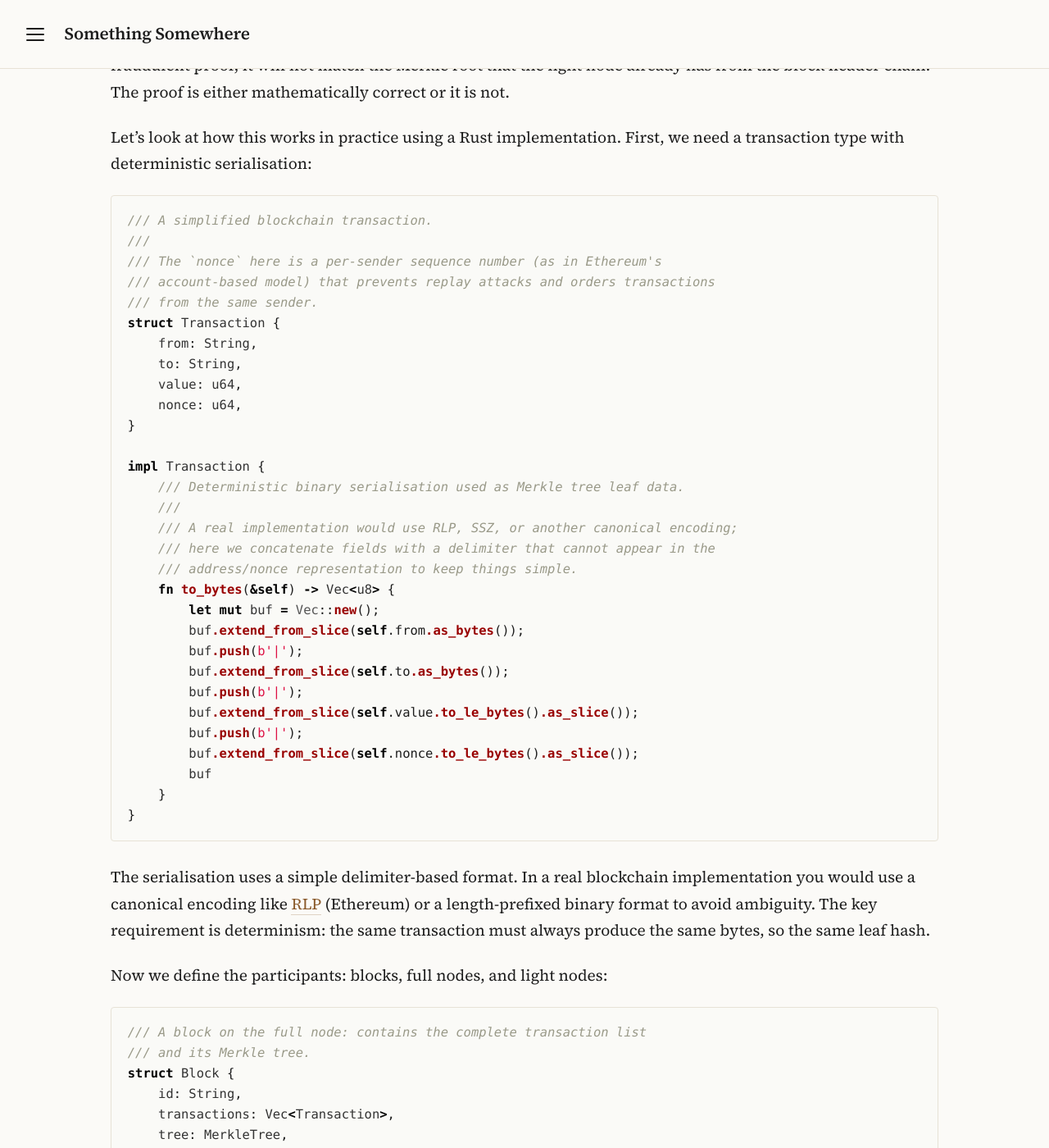
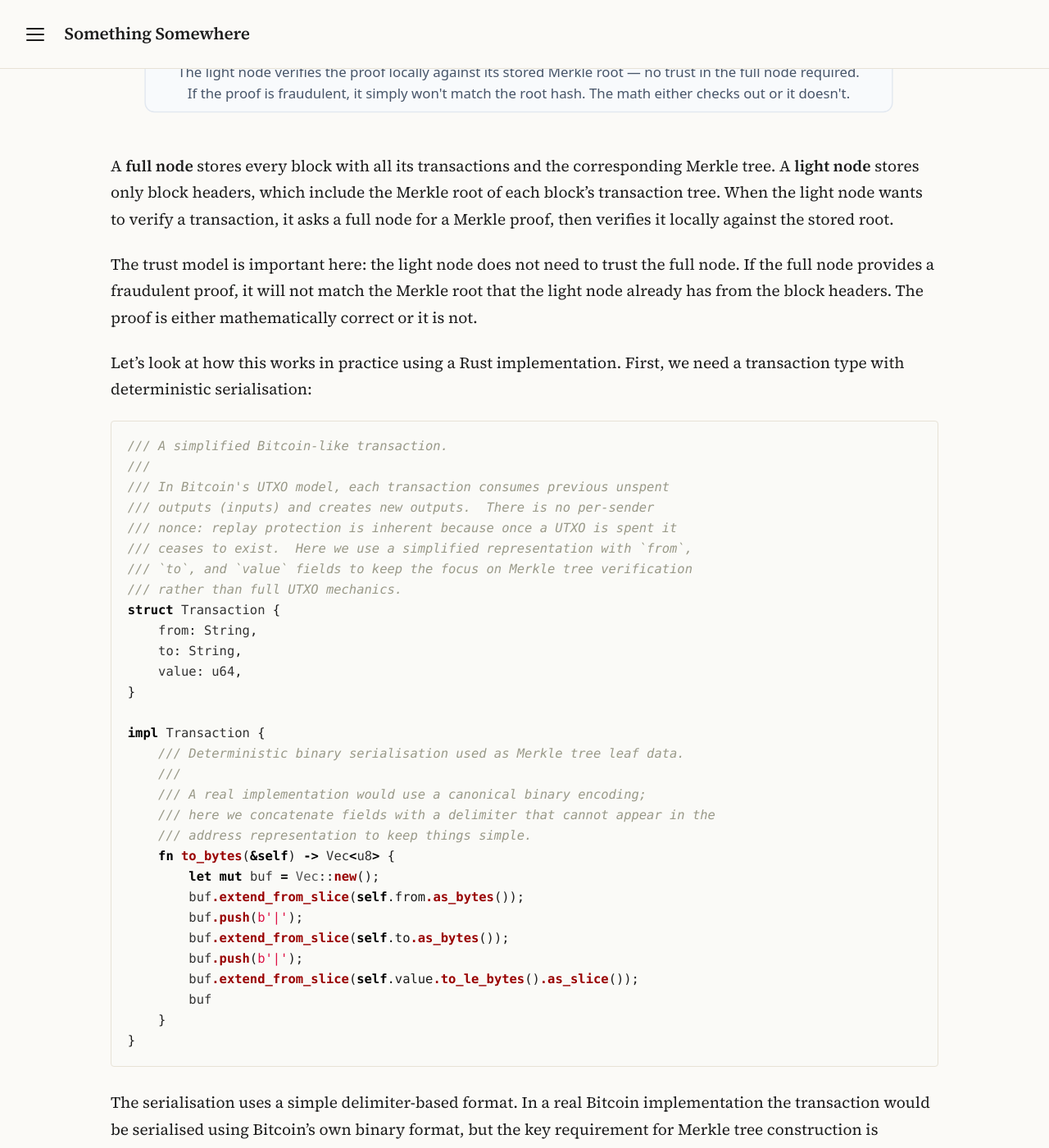
Before and after one commit to amoilanen/blog, a Jekyll site: the page built from _posts/2026-04-17-merkle-trees-and-blockchain-verification.md, in a window 1280 px wide and 1400 px high, scrolled down 29920 px. Shown: the whole window at 82% size. Built offline with Jekyll 4.4.1, drawn with Linux system fonts in a browser that asks for light colours; comment, search, counter and statistics services are not loaded; some of the changed text lies outside the part shown.

Commit message:
Improve the Bitcoin example

````diff
--- a/_layouts/default.html
+++ b/_layouts/default.html
@@ -4,6 +4,42 @@
   <meta charset="utf-8">
   <meta name="viewport" content="width=device-width, initial-scale=1">
   <title>{% if page.title %}{{ page.title }} — {{ site.title }}{% else %}{{ site.title }}{% endif %}</title>
+
+  {% assign meta_title = page.title | default: site.title %}
+  {% if page.description %}
+    {% assign meta_description = page.description %}
+  {% elsif page.excerpt %}
+    {% assign meta_description = page.excerpt | strip_html | normalize_whitespace | truncate: 200 %}
+  {% else %}
+    {% assign meta_description = site.description %}
+  {% endif %}
+  {% assign meta_image_path = page.image | default: site.default_image %}
+  {% if meta_image_path %}
+    {% assign meta_image = meta_image_path | prepend: site.baseurl | prepend: site.url %}
+  {% endif %}
+  {% assign meta_url = page.url | prepend: site.baseurl | prepend: site.url %}
+
+  <meta name="description" content="{{ meta_description }}">
+  <meta property="og:title" content="{{ meta_title }}">
+  <meta property="og:description" content="{{ meta_description }}">
+  <meta property="og:url" content="{{ meta_url }}">
+  <meta property="og:site_name" content="{{ site.title }}">
+  <meta property="og:type" content="{% if page.date %}article{% else %}website{% endif %}">
+  {% if meta_image %}
+  <meta property="og:image" content="{{ meta_image }}">
+  <meta property="og:image:width" content="1200">
+  <meta property="og:image:height" content="630">
+  {% endif %}
+  {% if page.date %}
+  <meta property="article:published_time" content="{{ page.date | date_to_xmlschema }}">
+  {% endif %}
+  <meta name="twitter:card" content="{% if meta_image %}summary_large_image{% else %}summary{% endif %}">
+  <meta name="twitter:title" content="{{ meta_title }}">
+  <meta name="twitter:description" content="{{ meta_description }}">
+  {% if meta_image %}
+  <meta name="twitter:image" content="{{ meta_image }}">
+  {% endif %}
+
   <link rel="icon" type="image/svg+xml" href="{{ site.baseurl }}/assets/favicon.svg">
   <link rel="alternate icon" type="image/png" href="{{ site.baseurl }}/assets/favicon.png">
   <link rel="apple-touch-icon" href="{{ site.baseurl }}/assets/favicon.png">
--- a/_posts/2026-04-17-merkle-trees-and-blockchain-verification.md
+++ b/_posts/2026-04-17-merkle-trees-and-blockchain-verification.md
@@ -652,6 +652,17 @@ fn tampered_sibling_hash_invalidates_proof() -> anyhow::Result<()> {
 }
 
 #[test]
+fn tampered_leaf_hash_invalidates_proof() -> anyhow::Result<()> {
+    let tree = MerkleTree::build(&["a", "b", "c", "d"]);
+    let root = tree.get_root_hash().context("missing root")?;
+    let leaf = hash_leaf(b"a");
+    let mut proof = tree.generate_proof(&leaf).context("proof not found")?;
+    proof.leaf = hash_leaf(b"TAMPERED");
+    assert!(!proof.verify(root));
+    Ok(())
+}
+
+#[test]
 fn flipped_sibling_direction_invalidates_proof() -> anyhow::Result<()> {
     let tree = MerkleTree::build(&["a", "b", "c", "d"]);
     let root = tree.get_root_hash().context("missing root")?;
@@ -670,35 +681,37 @@ The direction test is particularly interesting. It confirms that `hash_pair` is
 
 ## Blockchain verification with SPV
 
-Now that we understand how Merkle trees work at a fundamental level — the data structures, the construction, proof generation, and verification — we can see why they are so valuable in blockchain systems. The logarithmic proof size is exactly what makes **Simplified Payment Verification (SPV)** possible. SPV was described in Section 7 of the Bitcoin whitepaper and is the reason lightweight wallets can function without storing the entire blockchain.
+Now that we understand how Merkle trees work at a fundamental level — the data structures, the construction, proof generation, and verification — we can see why they are so valuable in blockchain systems. The logarithmic proof size is exactly what makes **Simplified Payment Verification (SPV)** possible. SPV was described in [Section 7 of the Bitcoin whitepaper](https://bitcoin.org/bitcoin.pdf) and is the reason lightweight wallets can function without storing the entire blockchain.
 
 ![SPV architecture: full node vs light node]({{ site.baseurl }}/assets/images/merkle-trees/spv-architecture.svg)
 
 A **full node** stores every block with all its transactions and the corresponding Merkle tree. A **light node** stores only block headers, which include the Merkle root of each block's transaction tree. When the light node wants to verify a transaction, it asks a full node for a Merkle proof, then verifies it locally against the stored root.
 
-The trust model is important here: the light node does not need to trust the full node. If the full node provides a fraudulent proof, it will not match the Merkle root that the light node already has from the block header chain. The proof is either mathematically correct or it is not.
+The trust model is important here: the light node does not need to trust the full node. If the full node provides a fraudulent proof, it will not match the Merkle root that the light node already has from the block headers. The proof is either mathematically correct or it is not.
 
 Let's look at how this works in practice using a Rust implementation. First, we need a transaction type with deterministic serialisation:
 
 ```rust
-/// A simplified blockchain transaction.
+/// A simplified Bitcoin-like transaction.
 ///
-/// The `nonce` here is a per-sender sequence number (as in Ethereum's
-/// account-based model) that prevents replay attacks and orders transactions
-/// from the same sender.
+/// In Bitcoin's UTXO model, each transaction consumes previous unspent
+/// outputs (inputs) and creates new outputs.  There is no per-sender
+/// nonce: replay protection is inherent because once a UTXO is spent it
+/// ceases to exist.  Here we use a simplified representation with `from`,
+/// `to`, and `value` fields to keep the focus on Merkle tree verification
+/// rather than full UTXO mechanics.
 struct Transaction {
     from: String,
     to: String,
     value: u64,
-    nonce: u64,
 }
 
 impl Transaction {
     /// Deterministic binary serialisation used as Merkle tree leaf data.
     ///
-    /// A real implementation would use RLP, SSZ, or another canonical encoding;
+    /// A real implementation would use a canonical binary encoding;
     /// here we concatenate fields with a delimiter that cannot appear in the
-    /// address/nonce representation to keep things simple.
+    /// address representation to keep things simple.
     fn to_bytes(&self) -> Vec<u8> {
         let mut buf = Vec::new();
         buf.extend_from_slice(self.from.as_bytes());
@@ -706,14 +719,12 @@ impl Transaction {
         buf.extend_from_slice(self.to.as_bytes());
         buf.push(b'|');
         buf.extend_from_slice(self.value.to_le_bytes().as_slice());
-        buf.push(b'|');
-        buf.extend_from_slice(self.nonce.to_le_bytes().as_slice());
         buf
     }
 }
 ```
 
-The serialisation uses a simple delimiter-based format. In a real blockchain implementation you would use a canonical encoding like [RLP](https://ethereum.org/en/developers/docs/data-structures-and-encoding/rlp/) (Ethereum) or a length-prefixed binary format to avoid ambiguity. The key requirement is determinism: the same transaction must always produce the same bytes, so the same leaf hash.
+The serialisation uses a simple delimiter-based format. In a real Bitcoin implementation the transaction would be serialised using Bitcoin's own binary format, but the key requirement for Merkle tree construction is determinism: the same transaction must always produce the same bytes which would produce the same leaf hash.
 
 Now we define the participants: blocks, full nodes, and light nodes:
 
@@ -809,18 +820,18 @@ fn main() -> Result<()> {
     let block_a = Block::new(
         "block-1",
         vec![
-            Transaction { from: "0xAlice".into(), to: "0xBob".into(),   value: 50, nonce: 1 },
-            Transaction { from: "0xBob".into(),   to: "0xCarol".into(), value: 30, nonce: 1 },
-            Transaction { from: "0xCarol".into(), to: "0xDave".into(),  value: 10, nonce: 1 },
-            Transaction { from: "0xDave".into(),  to: "0xAlice".into(), value:  5, nonce: 1 },
-            Transaction { from: "0xAlice".into(), to: "0xDave".into(),  value: 20, nonce: 2 },
+            Transaction { from: "0xAlice".into(), to: "0xBob".into(),   value: 50 },
+            Transaction { from: "0xBob".into(),   to: "0xCarol".into(), value: 30 },
+            Transaction { from: "0xCarol".into(), to: "0xDave".into(),  value: 10 },
+            Transaction { from: "0xDave".into(),  to: "0xAlice".into(), value:  5 },
+            Transaction { from: "0xAlice".into(), to: "0xDave".into(),  value: 20 },
         ],
     );
     let block_b = Block::new(
         "block-2",
         vec![
-            Transaction { from: "0xEve".into(),   to: "0xAlice".into(), value: 100, nonce: 1 },
-            Transaction { from: "0xAlice".into(), to: "0xBob".into(),   value:  75, nonce: 3 },
+            Transaction { from: "0xEve".into(),   to: "0xAlice".into(), value: 100 },
+            Transaction { from: "0xAlice".into(), to: "0xBob".into(),   value:  75 },
         ],
     );
 
````
Also changed, not shown: other parts of _posts/2026-04-17-merkle-trees-and-blockchain-verification.md (+2 -2 lines), assets/images/merkle-trees/og-preview.png (added).
